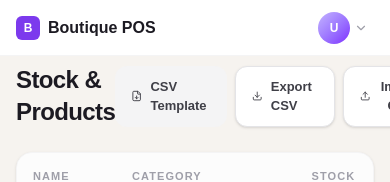
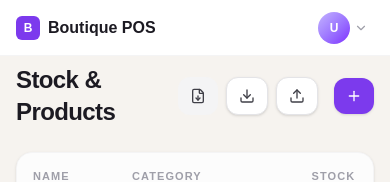
Before and after one commit to fbiamou/POS-eCommerce_SaaS, a Next.js app: page /en/stock in a window 390 px wide. Shown: the top 182 px of the page. Built offline with nearby package versions, Linux system fonts and the light colour scheme; no server answers; the database is empty; a web font is replaced by a local one.

Commit message:
Optimize button layouts for mobile view by hiding long text

```diff
--- a/src/features/purchase-orders/components/PurchaseOrderList.tsx
+++ b/src/features/purchase-orders/components/PurchaseOrderList.tsx
@@ -45,10 +45,10 @@ export default function PurchaseOrderList() {
 
           <button
             onClick={handleGenerate}
-            className="shrink-0 flex items-center gap-2 bg-orange-600 hover:bg-orange-700 text-white px-4 py-2 rounded-md font-medium text-sm transition-colors"
+            className="shrink-0 flex items-center gap-2 bg-orange-600 hover:bg-orange-700 text-white px-3 sm:px-4 py-2 rounded-md font-medium text-sm transition-colors"
           >
-            <FileText className="h-4 w-4" />
-            {t("generate")}
+            <FileText className="h-4 w-4 shrink-0" />
+            <span className="hidden sm:inline">{t("generate")}</span>
           </button>
         </div>
       </div>
--- a/src/features/reminders/components/ReminderSettingsButton.tsx
+++ b/src/features/reminders/components/ReminderSettingsButton.tsx
@@ -40,10 +40,11 @@ export function ReminderSettingsButton({
     <>
       <button
         onClick={() => setIsOpen(true)}
-        className="flex items-center gap-2 rounded-xl border border-zinc-200 bg-white px-4 py-2.5 text-[13px] font-bold text-zinc-700 hover:bg-zinc-50 dark:border-[#2d2936] dark:bg-[#1C1A22] dark:text-zinc-300 dark:hover:bg-white/[0.02] transition-colors shadow-sm"
+        className="flex items-center gap-2 rounded-xl border border-zinc-200 bg-white px-3 sm:px-4 py-2.5 text-[13px] font-bold text-zinc-700 hover:bg-zinc-50 dark:border-[#2d2936] dark:bg-[#1C1A22] dark:text-zinc-300 dark:hover:bg-white/[0.02] transition-colors shadow-sm"
       >
-        <Settings className="h-4 w-4" />
-        {label}
+        <Settings className="h-4 w-4 shrink-0" />
+        <span className="hidden sm:inline">{label}</span>
+        <span className="sm:hidden">Relances</span>
       </button>
 
       <Modal isOpen={isOpen} onClose={() => setIsOpen(false)} title={t("settings_title")}>
--- a/src/features/stock/components/AddProductButton.tsx
+++ b/src/features/stock/components/AddProductButton.tsx
@@ -1,7 +1,7 @@
 "use client";
 
 import { useRef, useState, useTransition } from "react";
-import { Upload } from "lucide-react";
+import { Upload, Plus } from "lucide-react";
 import { Modal } from "@/components/ui/Modal";
 import { useTranslations } from "next-intl";
 import { addProduct, uploadProductImage } from "../actions";
@@ -56,9 +56,10 @@ export function AddProductButton({ label, hasShopSlug }: { label: string; hasSho
     <>
       <button
         onClick={() => setIsOpen(true)}
-        className="rounded-xl bg-violet-600 px-5 py-2.5 text-[13px] font-bold text-white hover:bg-violet-700 transition-colors shadow-sm"
+        className="flex items-center gap-2 rounded-xl bg-violet-600 px-3 sm:px-5 py-2.5 text-[13px] font-bold text-white hover:bg-violet-700 transition-colors shadow-sm"
       >
-        {label}
+        <Plus className="h-4 w-4 shrink-0" />
+        <span className="hidden sm:inline">{label}</span>
       </button>
 
       <Modal isOpen={isOpen} onClose={close} title={t("add_product")}>
--- a/src/features/stock/components/StockActions.tsx
+++ b/src/features/stock/components/StockActions.tsx
@@ -47,28 +47,28 @@ export function StockActions() {
       <div className="flex gap-2">
         <a
           href="/api/stock/csv-template"
-          className="flex items-center gap-2 rounded-xl bg-zinc-100 dark:bg-white/5 px-4 py-2.5 text-[13px] font-bold text-zinc-700 dark:text-zinc-300 hover:bg-zinc-200 dark:hover:bg-white/10 transition-colors"
+          className="flex items-center gap-2 rounded-xl bg-zinc-100 dark:bg-white/5 px-3 sm:px-4 py-2.5 text-[13px] font-bold text-zinc-700 dark:text-zinc-300 hover:bg-zinc-200 dark:hover:bg-white/10 transition-colors"
         >
-          <FileDown className="h-4 w-4" />
-          {t("download_template")}
+          <FileDown className="h-4 w-4 shrink-0" />
+          <span className="hidden sm:inline">{t("download_template")}</span>
         </a>
 
         <a
           href="/api/stock/csv-export"
-          className="flex items-center gap-2 rounded-xl border border-zinc-200 bg-white px-4 py-2.5 text-[13px] font-bold text-zinc-700 hover:bg-zinc-50 dark:border-[#2d2936] dark:bg-[#1C1A22] dark:text-zinc-300 dark:hover:bg-white/[0.02] transition-colors shadow-sm"
+          className="flex items-center gap-2 rounded-xl border border-zinc-200 bg-white px-3 sm:px-4 py-2.5 text-[13px] font-bold text-zinc-700 hover:bg-zinc-50 dark:border-[#2d2936] dark:bg-[#1C1A22] dark:text-zinc-300 dark:hover:bg-white/[0.02] transition-colors shadow-sm"
         >
-          <Download className="h-4 w-4" />
-          {t("export_csv")}
+          <Download className="h-4 w-4 shrink-0" />
+          <span className="hidden sm:inline">{t("export_csv")}</span>
         </a>
 
         <button
           type="button"
           disabled={isPending}
           onClick={() => fileInputRef.current?.click()}
-          className="flex items-center gap-2 rounded-xl border border-zinc-200 bg-white px-4 py-2.5 text-[13px] font-bold text-zinc-700 hover:bg-zinc-50 dark:border-[#2d2936] dark:bg-[#1C1A22] dark:text-zinc-300 dark:hover:bg-white/[0.02] transition-colors shadow-sm disabled:opacity-50"
+          className="flex items-center gap-2 rounded-xl border border-zinc-200 bg-white px-3 sm:px-4 py-2.5 text-[13px] font-bold text-zinc-700 hover:bg-zinc-50 dark:border-[#2d2936] dark:bg-[#1C1A22] dark:text-zinc-300 dark:hover:bg-white/[0.02] transition-colors shadow-sm disabled:opacity-50"
         >
-          <Upload className="h-4 w-4" />
-          {isPending ? t("importing") : t("import_csv")}
+          <Upload className="h-4 w-4 shrink-0" />
+          <span className="hidden sm:inline">{isPending ? t("importing") : t("import_csv")}</span>
         </button>
         <input
           ref={fileInputRef}
```
